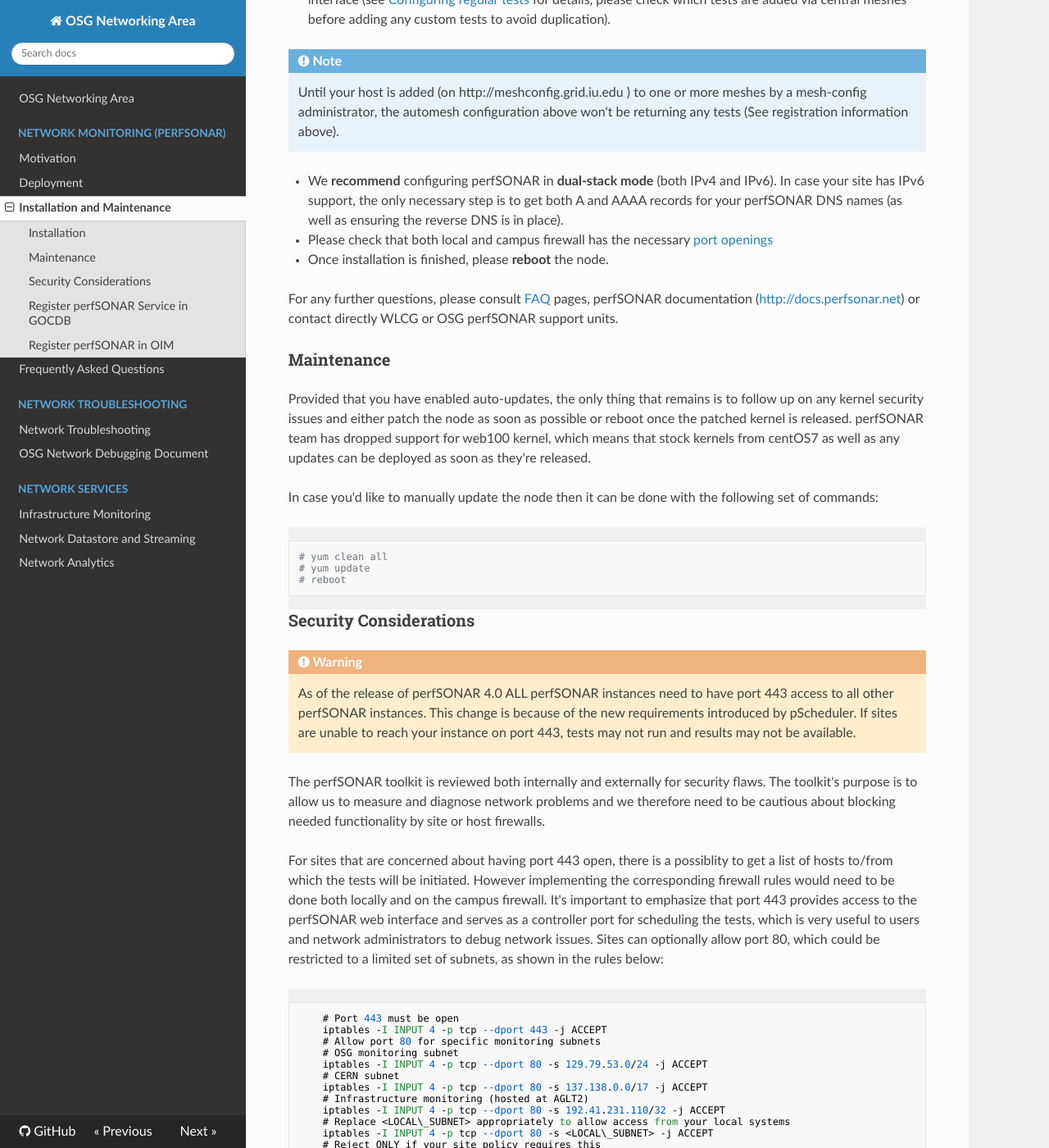
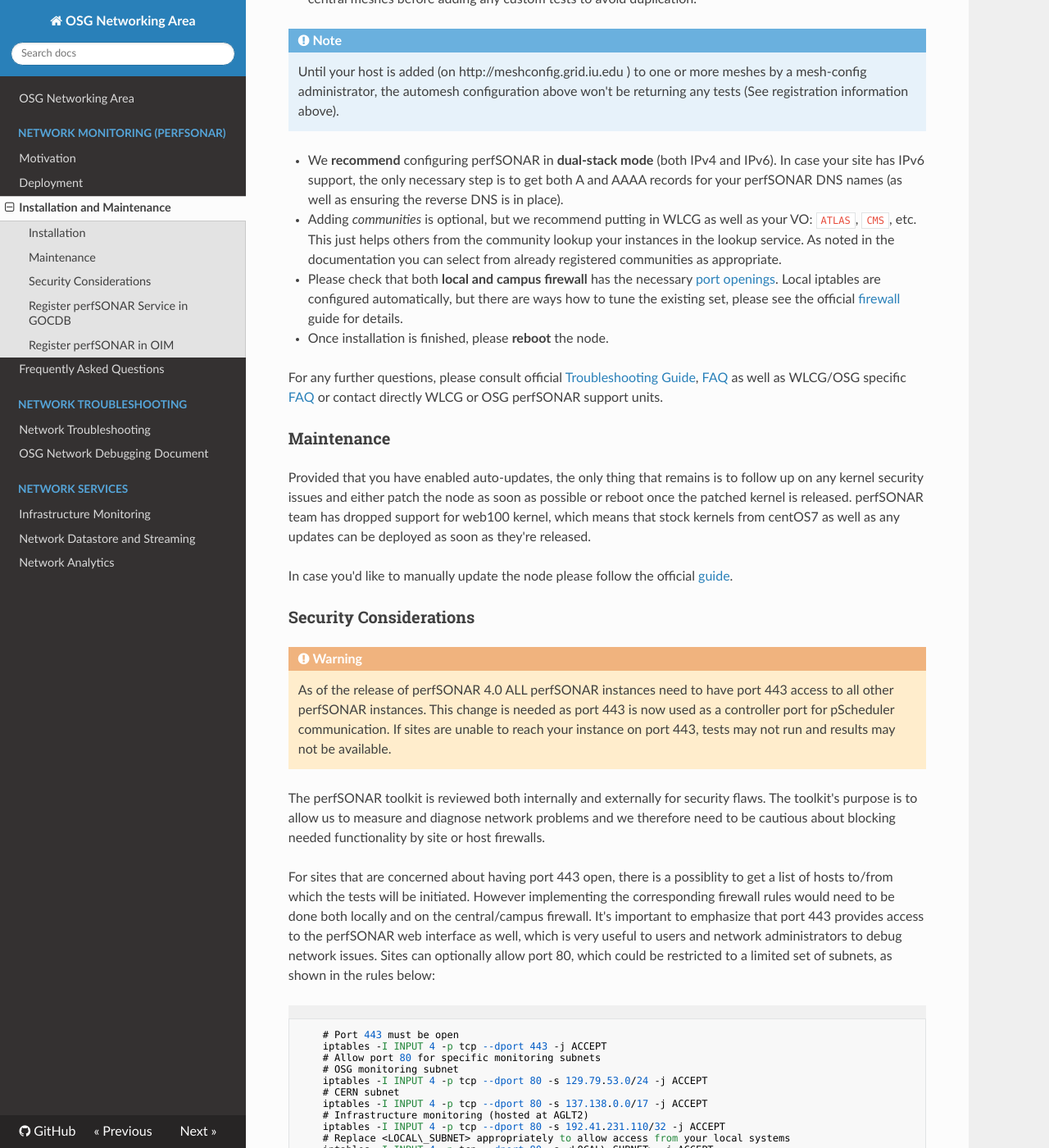
Before and after one commit to osg-htc/networking, an MkDocs documentation site: the page built from docs/perfsonar/installation.md, in a window 1280 px wide and 1400 px high, scrolled down 1736 px. Shown: the whole window at 82% size. Built offline with MkDocs 1.6.1, drawn with Linux system fonts in a browser that asks for light colours; nearby versions of some CDN libraries; old or Windows-style settings are respelled for this version of MkDocs; some of the changed text lies outside the part shown.

Commit message:
Update installation.md

````diff
--- a/docs/perfsonar/installation.md
+++ b/docs/perfsonar/installation.md
@@ -1,18 +1,18 @@
 ## perfSONAR Installation Guide
 
-This page documents installing/upgrading **perfSONAR** for OSG and WLCG sites. In case this is the first time you're trying to install and integrate your perfSONAR into WLCG or OSG, please consult an [overview](perfsonar-in-osg.md) and possible [deployment options](deployment-models.md) before installing. For troubleshooting an existing installation please consult [FAQ](faq.md).
+This page documents installing/upgrading **perfSONAR** for OSG and WLCG sites. In case this is the first time you're trying to install and integrate your perfSONAR into WLCG or OSG, please consult our [overview](perfsonar-in-osg.md) and possible [deployment options](deployment-models.md) before installing. For troubleshooting an existing installation please consult official [Troubleshooting Guide](http://docs.perfsonar.net/troubleshooting_overview.html), [FAQ](http://docs.perfsonar.net/FAQ.html) as well as WLCG/OSG specific [FAQ](faq.md).
 
-For any questions or help with WLCG perfSONAR setup, please contact [GGUS](https://wiki.egi.eu/wiki/GGUS:WLCG_perfSONAR_FAQ) WLCG perfSONAR support unit or OSG [GOC](). We strongly recommend anyone maintaining/using perfSONAR to join [perfsonar-user](https://lists.internet2.edu/sympa/subscribe/perfsonar-user) and [perfsonar-announce](https://lists.internet2.edu/sympa/subscribe/perfsonar-announce) mailing lists.
+For any questions or help with WLCG perfSONAR setup, please contact [GGUS](https://wiki.egi.eu/wiki/GGUS:WLCG_perfSONAR_FAQ) WLCG perfSONAR support unit or OSG [GOC](http://ticket.grid.iu.edu/submit). We strongly recommend anyone maintaining/using perfSONAR to join [perfsonar-user](https://lists.internet2.edu/sympa/subscribe/perfsonar-user) and [perfsonar-announce](https://lists.internet2.edu/sympa/subscribe/perfsonar-announce) mailing lists.
 
 ### Installation
 
-Prior to installing please consult the [release notes](http://docs.perfsonar.net/manage_update.html#special-upgrade-notes). In case you have already an instance running and wish to update it then please consult our recommendations:
+Prior to installing please consult the [release notes](https://www.perfsonar.net/) for the latest available release. In case you have already an instance running and wish to re-install/update it then please follow our recommendations:
 
-* For sites the are currently registered but not yet updated to 4.0 we would strongly recommend reinstalling using CentOS 7. The primary reason for this recommendation is that the next point release of perfSONAR (4.1) will no longer support RHEL6/CentOS6/Scientific Linux 6.
+* We recommend reinstalling using CentOS7 to all sites already running a registered instance or planning new installation. The primary reason for this recommendation is that the next point release of perfSONAR (4.1) will no longer support RHEL6/CentOS6/Scientific Linux 6.
 * perfSONAR team provides support for Debian9 and Ubuntu as well, but we recommend to use CentOS7 as this is the most common and best understood deployment.
-* Please backup `/etc/perfsonar/meshconfig-agent.conf`, which contains the current configuration
-* Local measurement archive backup is not needed as OSG/WLCG stores all ,easurements centrally. In case you'd like to perform the backup  anyway please follow the [migration guide](http://docs.perfsonar.net/install_migrate_centos7.html).
-* In case you're deploying single bare metal node with multiple NICs, please consult [Multiple NIC Guidance](deployment-models.md)
+* Please backup `/etc/perfsonar/meshconfig-agent.conf`, which contains the current configuration.
+* Local measurement archive backup is not needed as OSG/WLCG stores all measurements centrally. In case you'd like to perform the backup  anyway please follow the [migration guide](http://docs.perfsonar.net/install_migrate_centos7.html).
+* In case you plan to deploy a single bare metal node with multiple NICs, please consult [Multiple NIC Guidance](deployment-models.md)
 
 The following options are available to install perfSONAR toolkit:
 
@@ -41,36 +40,32 @@
        </mesh>
 ```
 
-* If this is a **new instance** or you have changed the nodes FQDN, you will need to notify `wlcg-perfsonar-support 'at' cern.ch` to add the node in one or more test meshes, which will then auto-configure the tests. Please indicate if you have preferences for which meshes your node should be included in (USATLAS, USCMS, ATLAS, CMS, LHCb, Alice, BelleII, etc.). You could also add any additional local tests  via web interface (see [Configuring regular tests](http://docs.perfsonar.net/manage_regular_tests.html) for details, please check which tests are added via central meshes before adding any custom tests to avoid duplication).
+* If this is a **new instance** or you have changed the node's FQDN, you will need to notify `wlcg-perfsonar-support 'at' cern.ch` to add/update the hostname in one or more test meshes, which will then auto-configure the tests. Please indicate if you have preferences for which meshes your node should be included in (USATLAS, USCMS, ATLAS, CMS, LHCb, Alice, BelleII, etc.). You could also add any additional local tests  via web interface (see [Configuring regular tests](http://docs.perfsonar.net/manage_regular_tests.html) for details). Please check which tests are auto-added via central meshes before adding any custom tests to avoid duplication.
 
 !!! note
     Until your host is added (on http://meshconfig.grid.iu.edu ) to one or more meshes by a mesh-config administrator, the automesh configuration above won't be returning any tests (See registration information above).
 
 * We **recommend** configuring perfSONAR in **dual-stack mode** (both IPv4 and IPv6). In case your site has IPv6 support, the only necessary step is to get both A and AAAA records for your perfSONAR DNS names (as well as ensuring the reverse DNS is in place).
-* Please check that both local and campus firewall has the necessary [port openings](#security-considerations)
+* Adding *communities* is optional, but we recommend putting in WLCG as well as your VO: `ATLAS`, `CMS`, etc. This just helps others from the community lookup your instances in the lookup service. As noted in the documentation you can select from already registered communities as appropriate.
+* Please check that both **local and campus firewall** has the necessary [port openings](#security-considerations). Local iptables are configured automatically, but there are ways how to tune the existing set, please see the official [firewall](http://docs.perfsonar.net/manage_security.html#adding-your-own-firewall-rules) guide for details.
 * Once installation is finished, please **reboot** the node.
 
-For any further questions, please consult [FAQ](faq.md) pages, perfSONAR documentation (<http://docs.perfsonar.net>) or contact directly WLCG or OSG perfSONAR support units.
+For any further questions, please consult official [Troubleshooting Guide](http://docs.perfsonar.net/troubleshooting_overview.html), [FAQ](http://docs.perfsonar.net/FAQ.html) as well as WLCG/OSG specific [FAQ](faq.md) or contact directly WLCG or OSG perfSONAR support units.
 
 ### Maintenance
 
 Provided that you have enabled auto-updates, the only thing that remains is to follow up on any kernel security issues and either patch the node as soon as possible or reboot once the patched kernel is released. perfSONAR team has dropped support for web100 kernel, which means that stock kernels from centOS7 as well as any updates can be deployed as soon as they're released.
 
-In case you'd like to manually update the node then it can be done with the following set of commands:
-```
-# yum clean all
-# yum update
-# reboot
-```
+In case you'd like to manually update the node please follow the official [guide](http://docs.perfsonar.net/manage_update.html).
 
 ### Security Considerations
 
 !!! warning
-	As of the release of perfSONAR 4.0 ALL perfSONAR instances need to have port 443 access to all other perfSONAR instances. This change is because of the new requirements introduced by pScheduler. If sites are unable to reach your instance on port 443, tests may not run and results may not be available.
+	As of the release of perfSONAR 4.0 ALL perfSONAR instances need to have port 443 access to all other perfSONAR instances. This change is needed as port 443 is now used as a controller port for pScheduler communication. If sites are unable to reach your instance on port 443, tests may not run and results may not be available.
 
 The perfSONAR toolkit is reviewed both internally and externally for security flaws. The toolkit's purpose is to allow us to measure and diagnose network problems and we therefore need to be cautious about blocking needed functionality by site or host firewalls.
 
-For sites that are concerned about having port 443 open, there is a possiblity to get a list of hosts to/from which the tests will be initiated. However implementing the corresponding firewall rules would need to be done both locally and on the campus firewall. It's important to emphasize that port 443 provides access to the perfSONAR web interface and serves as a controller port for scheduling the tests, which is very useful to users and network administrators to debug network issues. Sites can optionally allow port 80, which could be restricted to a limited set of subnets, as shown in the rules below:
+For sites that are concerned about having port 443 open, there is a possiblity to get a list of hosts to/from which the tests will be initiated. However implementing the corresponding firewall rules would need to be done both locally and on the central/campus firewall. It's important to emphasize that port 443 provides access to the perfSONAR web interface as well, which is very useful to users and network administrators to debug network issues. Sites can optionally allow port 80, which could be restricted to a limited set of subnets, as shown in the rules below:
 ```
     # Port 443 must be open
     iptables -I INPUT 4 -p tcp --dport 443 -j ACCEPT
@@ -87,7 +82,7 @@
     #iptables -I INPUT 5 -p tcp --dport 80 -j REJECT
 ```
 
-To save your changes run `/sbin/service iptables save`
+To save your changes please run `/sbin/service iptables save`
 
 !!! warning
 	In case you have **central/campus firewall**, please check the required port openings in the [perfSONAR security documentation](http://docs.perfsonar.net/manage_security.html).
@@ -118,6 +113,7 @@
 -   GOCDB screen shot for creating a Service Endpoint: <br /> ![Screenshot](../img/Screen_shot_2013-02-19_at_15.26.52.png)
 
 ### Register perfSONAR in OIM
+
 !!! warning
 	These instructions were revised on October 1, 2013.** If you registered your perfSONAR instances in OIM following instructions prior to this date please update them using the following instructions. The summary of the change: Instead of registering one resource per "Site" and then having two services (latency and bandwidth) for that resource, the new instructions are to register each site/service combination as one resource. For example a Tier-2 with two sites (A,B) will now need to register 4 resources: **latency\_A**, **latency\_B**, **bandwidth\_A** and **bandwidth\_B**.
 
````
Also changed, not shown: other parts of docs/perfsonar/installation.md (+0 -1 lines).
